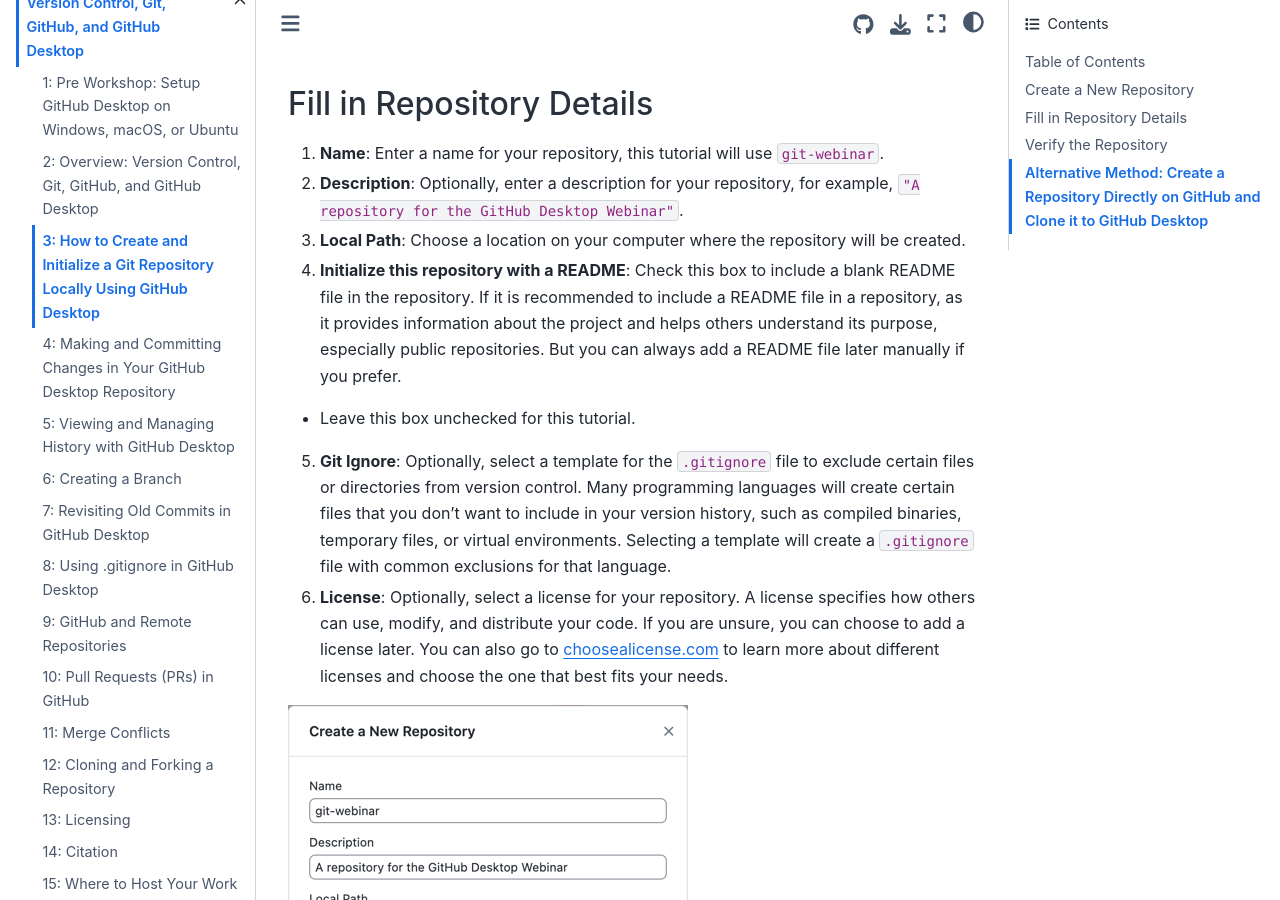
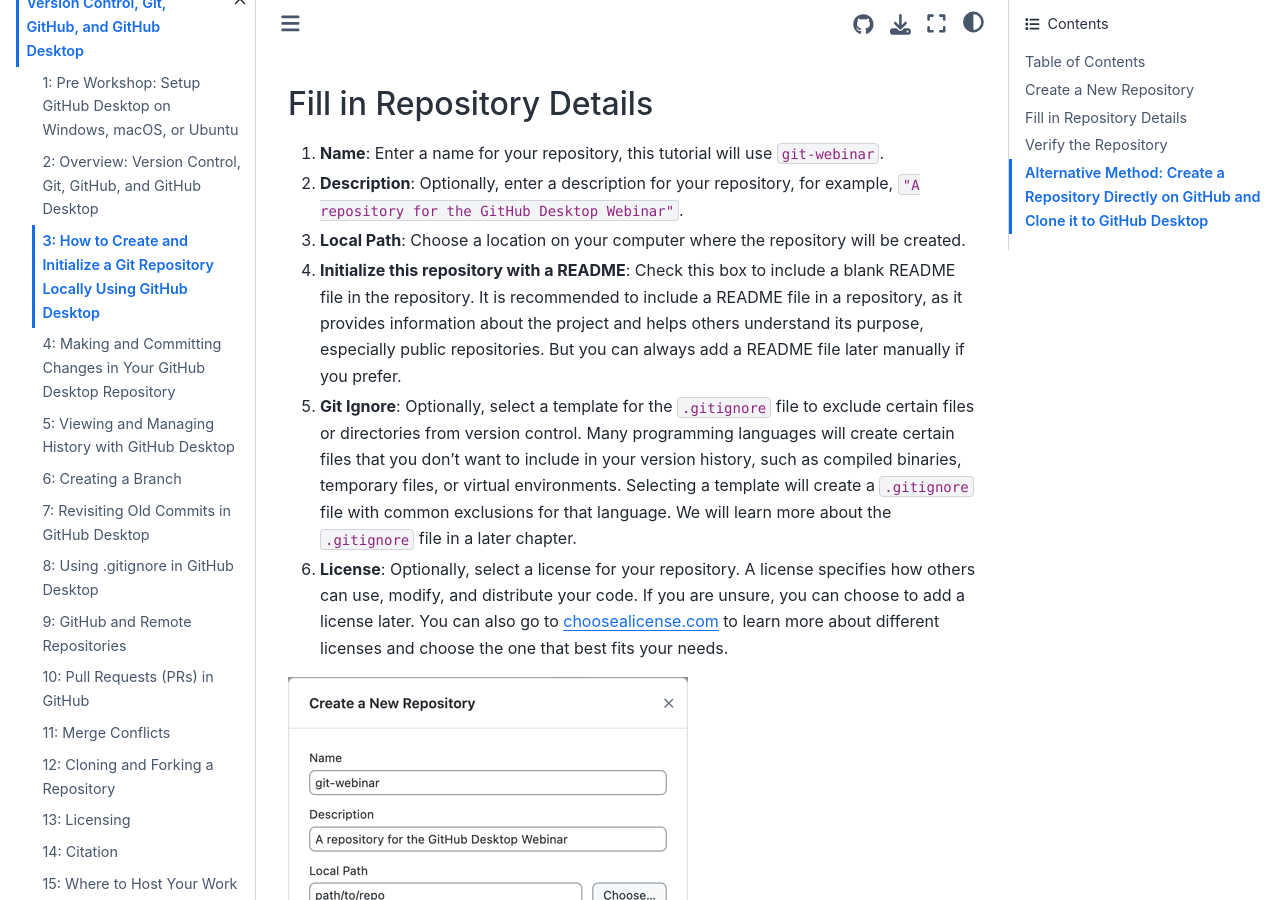
Before and after one commit to fluxnet-open-source/website, a Jupyter Book: the page built from tutorials/git/03-init-repo.md, in a window 1280 px wide and 900 px high, scrolled down 915 px. Built offline with Jupyter Book 1.0.4 settings and Sphinx 7.4.7 and the Sphinx Book theme 1.1.4, drawn with Linux system fonts in a browser that asks for light colours.

Commit message:
minor edits

```diff
--- a/tutorials/git/03-init-repo.md
+++ b/tutorials/git/03-init-repo.md
@@ -23,9 +23,10 @@ Generally you use a single repository for each project, but you can have multipl
 1. **Name**: Enter a name for your repository, this tutorial will use `git-webinar`.
 2. **Description**: Optionally, enter a description for your repository, for example, `"A repository for the GitHub Desktop Webinar"`.
 3. **Local Path**: Choose a location on your computer where the repository will be created.
-4. **Initialize this repository with a README**: Check this box to include a blank README file in the repository. If it is recommended to include a README file in a repository, as it provides information about the project and helps others understand its purpose, especially public repositories. But you can always add a README file later manually if you prefer.
-  - Leave this box unchecked for this tutorial.
-5. **Git Ignore**: Optionally, select a template for the `.gitignore` file to exclude certain files or directories from version control. Many programming languages will create certain files that you don't want to include in your version history, such as compiled binaries, temporary files, or virtual environments. Selecting a template will create a `.gitignore` file with common exclusions for that language.
+4. **Initialize this repository with a README**: Check this box to include a blank README file in the repository. It is recommended to include a README file in a repository, as it provides information about the project and helps others understand its purpose, especially public repositories. But you can always add a README file later manually if you prefer.
+
+5. **Git Ignore**: Optionally, select a template for the `.gitignore` file to exclude certain files or directories from version control. Many programming languages will create certain files that you don't want to include in your version history, such as compiled binaries, temporary files, or virtual environments. Selecting a template will create a `.gitignore` file with common exclusions for that language. We will learn more about the `.gitignore` file in a later chapter.
+
 6. **License**: Optionally, select a license for your repository. A license specifies how others can use, modify, and distribute your code. If you are unsure, you can choose to add a license later. You can also go to [choosealicense.com](https://choosealicense.com/) to learn more about different licenses and choose the one that best fits your needs.
 
 ![Image: New repository menu](fig/new-repo.png)
```
